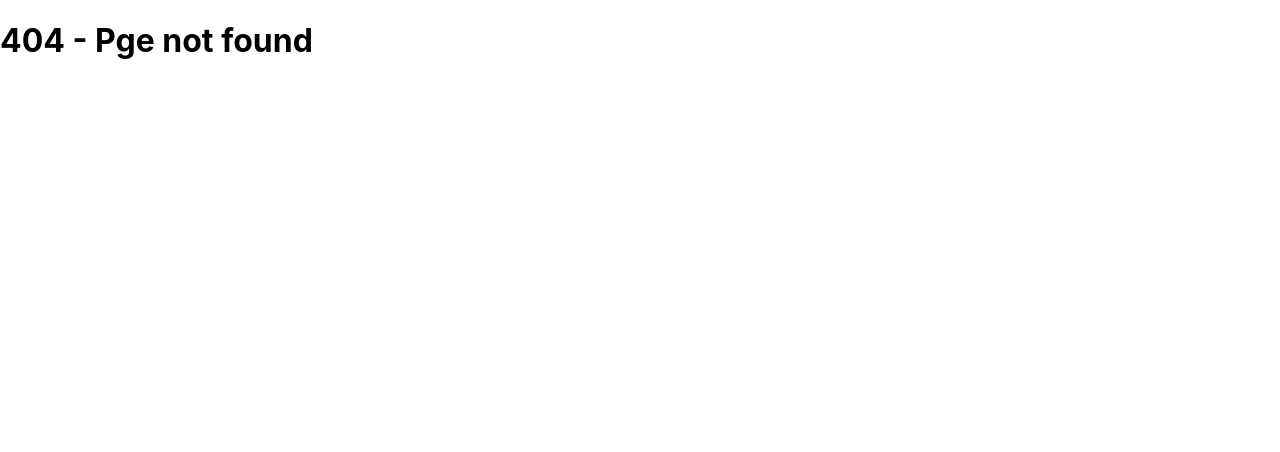
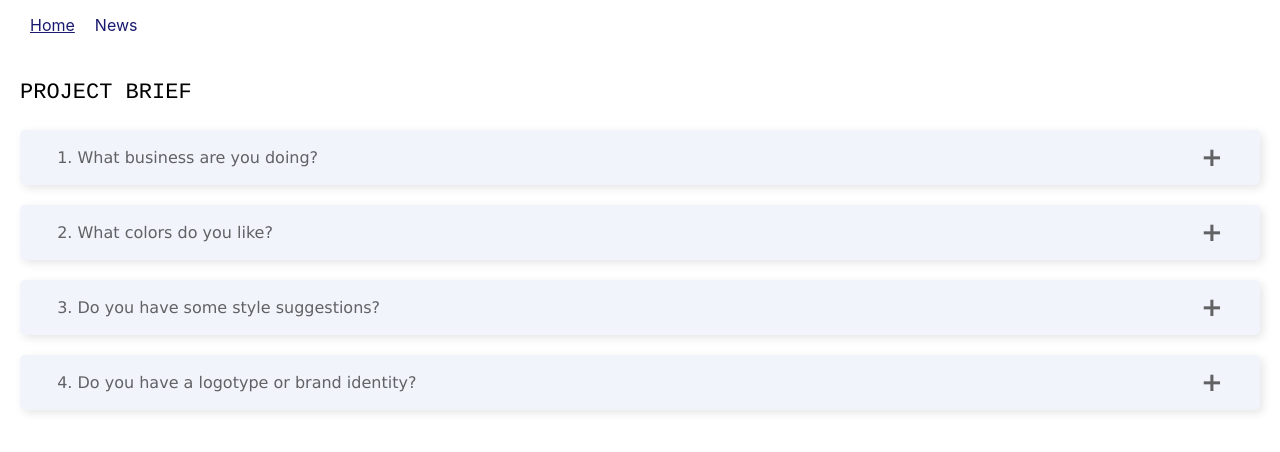
Before and after one commit to MaryOleksiuk/project-react, a React (Create React App) app: page /home in a window 1280 px wide. Before the commit this address led to /page-not-found. Shown: the top 452 px of the page. Built offline with nearby package versions, Linux system fonts and the light colour scheme.

Commit message:
Lesson 4 Task 2 - add navigation

```diff
--- a/src/App.js
+++ b/src/App.js
@@ -1,10 +1,18 @@
 import React from 'react';
 import './styles.scss';
-import { Home } from './Views/Home';
+import { Header } from './Components/Header';
+import { history } from './navigation/history';
+import { Routes } from './navigation';
+import { Router } from 'react-router-dom';
 
 
 export const App = () => {
   return (
-    <Home />
+    <>
+      <Router history={history}>
+        <Header />
+        <Routes />
+      </Router>
+    </>
   )
 };
--- a/src/Components/Article/index.js
+++ b/src/Components/Article/index.js
@@ -15,9 +15,9 @@ export const Article = (props) => {
   ));
 
   return (
-    <section className='article'>
+    <section className='article' >
       <div className='article__image'>
-        <img src={ props.poster } alt='test' />
+        <img src={ props.poster } alt='' />
         <div className='article__tags'>
           { tags }
         </div>
--- /dev/null
+++ b/src/Components/Header/index.js
@@ -0,0 +1,21 @@
+import React from 'react';
+import { book } from '../../navigation/book';
+import { NavLink } from 'react-router-dom';
+
+import './styles.scss';
+
+export const Header = () => {
+  return (
+    <header className='header'>
+      <ul>
+        <li>
+          <NavLink to={book.root}>Home</NavLink>
+        </li>
+
+        <li>
+          <NavLink to={book.news}>News</NavLink>
+        </li>
+      </ul>
+    </header>
+  )
+};
--- /dev/null
+++ b/src/Components/Header/styles.scss
@@ -0,0 +1,23 @@
+.header {
+  ul {
+    height: 50px;
+    margin: 0;
+    padding-left: 30px;
+    list-style-type: none;
+
+    li {
+      display: inline-block;
+      margin-right: 20px;
+      line-height: 50px;
+    }
+
+    a {
+      color: midnightblue;
+      text-decoration: none;
+
+      &.active {
+        text-decoration: underline;
+      }
+    }
+  }
+}
--- a/src/Components/News/index.js
+++ b/src/Components/News/index.js
@@ -31,7 +31,7 @@ export const News = () => {
 
 
   const articles = data.map((item) => {
-    return <Article {...item} key={item.objectId}/>
+    return <Article {...item} key={item.objectId} />
   });
 
   if((data.length === 0) && (isLoading === false)) {
--- a/src/index.js
+++ b/src/index.js
@@ -1,16 +1,12 @@
 import React from 'react';
 import ReactDOM from 'react-dom';
-import { Routes } from './navigation';
-import { history } from './navigation/history';
-import { Router } from 'react-router-dom';
 import './styles.scss';
 
 import * as serviceWorker from './serviceWorker';
+import {App} from './App';
 
 ReactDOM.render(
-  <Router history={history}>
-    <Routes />
-  </Router>
+  <App />
   , document.getElementById('root')
 );
 
--- a/src/navigation/book.js
+++ b/src/navigation/book.js
@@ -1,5 +1,5 @@
 export const book = Object.freeze({
-  root: '/',
+  root: '/home',
   news: '/news',
   newsItem: '/news/:id',
   unknown: '/page-not-found'
--- a/src/navigation/index.js
+++ b/src/navigation/index.js
@@ -7,13 +7,14 @@ import { PageNotFound } from '../Components/Page-not-found';
 
 export const Routes = () => (
   <>
-    <Route
-      component={Home}
-      path={book.root}
-      exact
-      restricted={false}
-    />
     <Switch>
+      <Route
+        component={Home}
+        path={book.root}
+        exact
+        restricted={false}
+      />
+
       <Route
         component={News}
         path={book.news}
```
